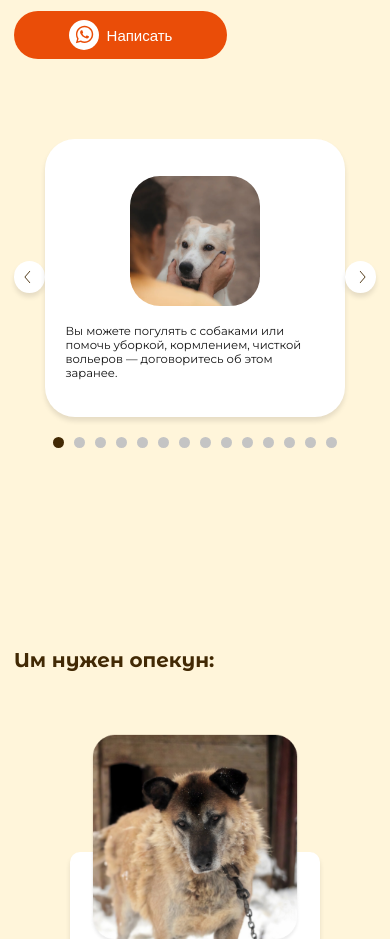
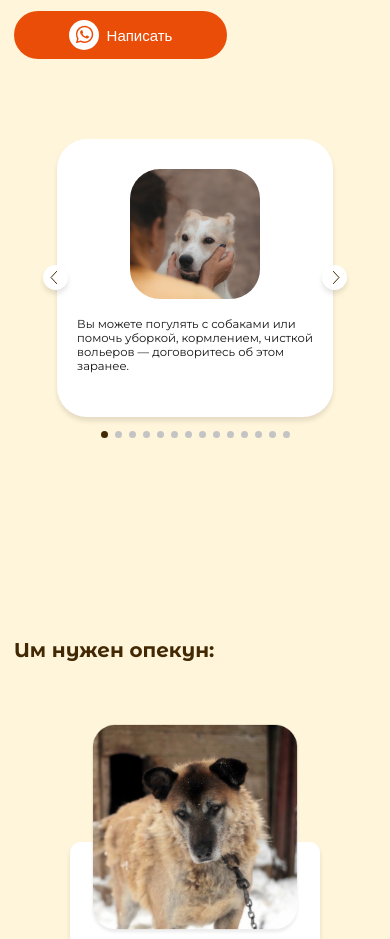
Before and after one commit to eireensid/animal-shelter, a Next.js app: page /guardianship-and-adaptation in a window 390 px wide. Shown: the part 5820-6759 px from the top of the page. Built offline with nearby package versions, Linux system fonts and the light colour scheme; no server answers.

Commit message:
visiting rules carousel mobile style

```diff
--- a/components/VisitingRulesCarousel.js
+++ b/components/VisitingRulesCarousel.js
@@ -20,6 +20,12 @@ export default function VisitingRulesCarousel({visitingRules}) {
         <div className={styles.visitingRulesCard}>
           <img src={`/img/visiting-rules/${activeRule.ruleImg}`} alt="правило"/>
           <p>{activeRule.rule}</p>
+          <div onClick={prevSlide} className={`${styles.visitingRulesArrowMobile} ${styles.visitingRulesArrowLeftMobile}`}>
+            <img src="/img/arrow-left.svg" alt="влево"/>
+          </div>
+          <div onClick={nextSlide} className={`${styles.visitingRulesArrowMobile} ${styles.visitingRulesArrowRightMobile}`}>
+            <img src="/img/arrow-right.svg" alt="вправо"/>
+          </div>
         </div>
         <div onClick={nextSlide} className={`${styles.visitingRulesArrow} ${styles.visitingRulesArrowRight}`}>
           <img src="/img/arrow-right.svg" alt="вправо"/>
--- a/styles/components/VisitingRulesCarousel.module.scss
+++ b/styles/components/VisitingRulesCarousel.module.scss
@@ -19,6 +19,9 @@
 }
 
 // Arrows
+.visitingRulesArrowMobile {
+  display: none;
+}
 .visitingRulesArrow img {
   background: #fff;
   border-radius: 50%;
@@ -52,6 +55,7 @@
   display: flex;
   justify-content: center;
   padding-top: 20px;
+  user-select: none;
 }
 .visitingRulesRound {
   width: 11px;
@@ -69,9 +73,13 @@
 
 // Tablet styles
 @media (max-width: 1024px) {
+  .visitingRulesCarousel {
+    justify-content: center;
+  }
   .visitingRulesCard {
     height: 309px;
     padding: 35px;
+    position: relative;
   }
   .visitingRulesCard img {
     margin-right: 30px;
@@ -81,6 +89,17 @@
   .visitingRulesCard p {
     font-size: 0.833rem;
     width: 100%;
+  }
+
+  .visitingRulesArrow {
+    position: absolute;
+    z-index: 100;
+  }
+  .visitingRulesArrowRight {
+    left: 92%;
+  }
+  .visitingRulesArrowLeft {
+    right: 92%;
   }
 
   .visitingRulesArrowRight img {
@@ -99,20 +118,36 @@
       left: 10px;
     }
   }
+
+  .visitingRulesRounds {
+    padding-top: 14px;
+  }
+  .visitingRulesRound {
+    width: 7px;
+    height: 7px;
+  }
+  .visitingRulesRound:not(:last-child) {
+    margin-right: 7px;
+  }
 }
 
 // Mobile styles
 @media (max-width: 414px) {
+  .visitingRulesCarousel {
+    display: block;
+  }
   .visitingRulesCard {
     height: 278px;
     padding: {
-      top: 0;
+      top: 30px;
       bottom: 0;
       left: 20px;
       right: 20px;
     }
     flex-direction: column;
-    justify-content: center;
+    width: 276px;
+    margin: 0 auto;
+    position: relative;
   }
   .visitingRulesCard img {
     margin-right: 0;
@@ -124,4 +159,54 @@
   .visitingRulesCard p {
     font-size: 0.722rem;
   }
+
+  .visitingRulesArrow {
+    display: none;
+  }
+  .visitingRulesArrowMobile {
+    display: block;
+    position: absolute;
+    z-index: 100;
+
+  }
+
+  .visitingRulesArrowRightMobile {
+    top: 45%;
+    right: -5%;
+  }
+  .visitingRulesArrowLeftMobile  {
+    top: 45%;
+    left: -5%;
+  }
+
+  .visitingRulesArrowMobile img {
+    background: #fff;
+    border-radius: 50%;
+    box-shadow: 0 4px 5px rgba(0,0,0,0.1);
+    width: auto;
+    height: auto;
+  }
+  .visitingRulesArrowMobile img:hover {
+    background: #FFB78E;
+  }
+  .visitingRulesArrowMobile img:active {
+    background: #E48244;
+  }
+
+  .visitingRulesArrowRightMobile  img {
+    padding: {
+      top: 5px;
+      right: 7px;
+      bottom: 5px;
+      left: 10px;
+    }
+  }
+  .visitingRulesArrowLeftMobile  img {
+    padding: {
+      top: 5px;
+      right: 10px;
+      bottom: 5px;
+      left: 7px;
+    }
+  }
 }
```
